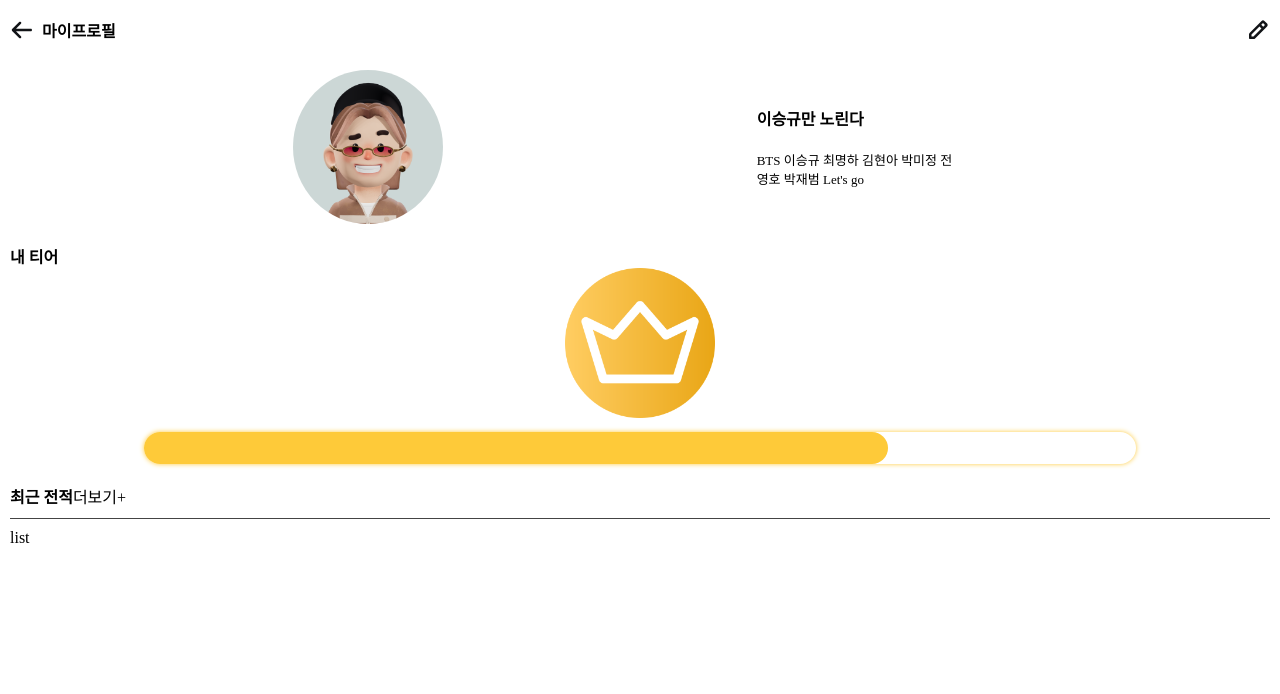
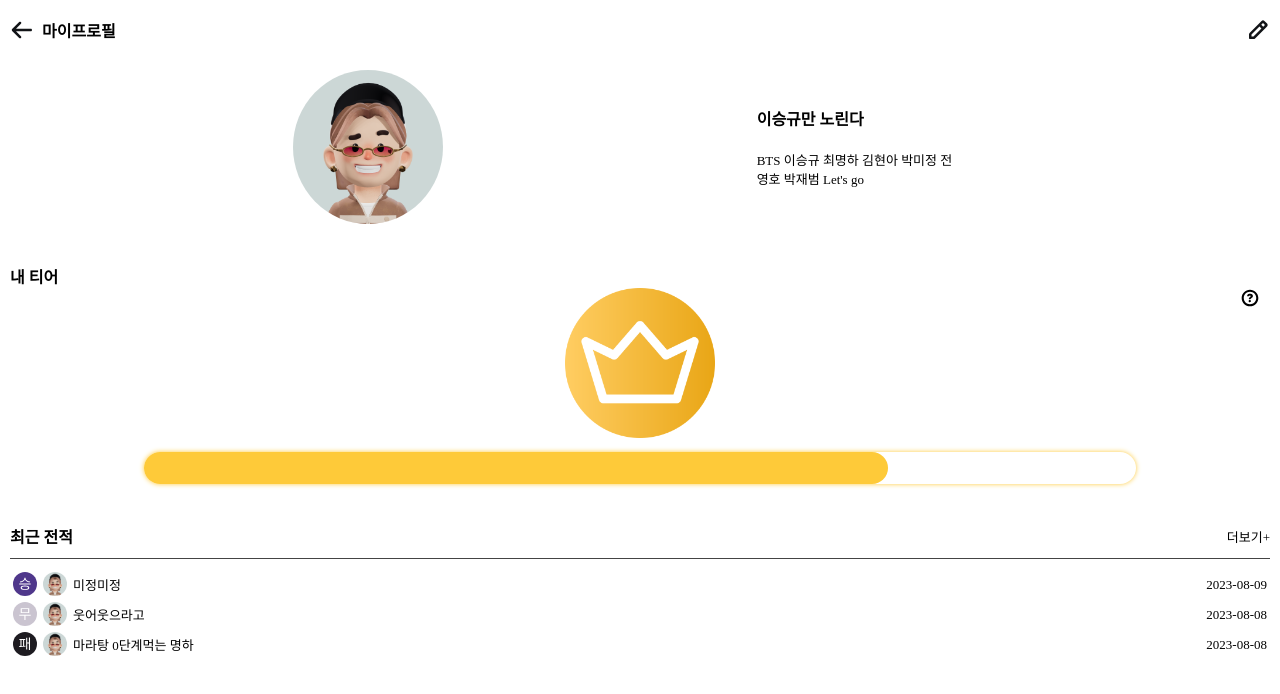
Before and after one commit to TEAM-DGRR/dgrr, a React (Create React App) app in the folder frontend/: page /myprofile in a window 1280 px wide. Shown: the top 694 px of the page. Built offline with nearby package versions, Linux system fonts and the light colour scheme.

Commit message:
design: mypage 디자인 css 수정

```diff
--- a/frontend/src/assets/scss/Profile.scss
+++ b/frontend/src/assets/scss/Profile.scss
@@ -3,6 +3,27 @@
 .MyProfile {
 	width: 100%;
 	height: 100%;
+}
+
+.modal {
+	position: fixed;
+	top: 0;
+	left: 0;
+	width: 100%;
+	height: 100%;
+	background-color: rgba(0, 0, 0, 0.7);
+	display: flex;
+	justify-content: center;
+	align-items: center;
+	z-index: 1000;
+}
+
+.modal-content {
+	background-color: white;
+	width: 70%;
+	padding: 20px;
+	border-radius: 5px;
+	box-shadow: 0 2px 8px rgba(0, 0, 0, 0.2);
 }
 
 .MarginFrame {
@@ -60,9 +81,14 @@
 }
 
 .tier {
-	margin: 20px 0;
+	margin: 40px 0;
 	span {
 		font-weight: bold;
+	}
+	.tierInfo {
+		width: 20px;
+		position: absolute;
+		right: 20px;
 	}
 	.tierImage {
 		width: 150px;
@@ -115,15 +141,55 @@
 }
 
 .record {
-	margin: 20px 0;
+	margin: 40px 0;
 	.recordTitle {
+		display: flex;
+		justify-content: space-between;
 		.recentlyBattle {
 			font-weight: bold;
+		}
+		.moreBattle {
+			font-size: small;
+			align-self: center;
 		}
 	}
 
 	.divisionLine {
 		border-top: 1px solid #444444;
-		margin: 10px 0px;
+		margin: 10px 0;
+	}
+
+	.recordList {
+		.list_ul {
+			.battle-item {
+				.battle-result {
+					display: flex;
+					justify-content: space-between;
+					align-items: center;
+					.result-left {
+						display: flex;
+						align-items: center;
+						.result-image {
+							margin: 3px;
+						}
+						.profile-image {
+							width: 24px;
+							border-radius: 50%;
+							margin: 3px;
+						}
+						.nickname {
+							margin: 3px;
+							font-size: small;
+						}
+					}
+					.result-right {
+						.date {
+							font-size: small;
+							margin: 3px;
+						}
+					}
+				}
+			}
+		}
 	}
 }
--- a/frontend/src/pages/ProfilePages/MyProfile.tsx
+++ b/frontend/src/pages/ProfilePages/MyProfile.tsx
@@ -1,17 +1,55 @@
 import arrowleft from 'assets/images/ico_arrow-left_24px.svg';
 import editImg from 'assets/images/ico_edit_24px.svg';
-import personImg from 'assets/images/ico_person_24px.svg';
 import profileImg from 'assets/images/peeps-avatar.png';
 import tierGold from 'assets/images/tier_gold.png';
+import winImg from 'assets/images/result_win.svg';
+import loseImg from 'assets/images/result_lose.svg';
+import drawImg from 'assets/images/result_draw.svg';
+import questionImg from 'assets/images/question.svg';
 import 'assets/scss/Profile.scss';
 import { useNavigate } from 'react-router';
 import gsap from 'gsap';
-import { useEffect, useRef } from 'react';
+import { useEffect, useRef, useState } from 'react';
+import TierInfoModal from 'components/Game/Elements/TierInfoModal'; // 모달 컴포넌트 임포트
 
 export const MyProfile = () => {
 	const navigate = useNavigate();
 	// 회원정보 받아오기 나중에 추가예정
 
+	//modal
+	const [isModalOpen, setIsModalOpen] = useState(false);
+	const openModal = () => {
+		setIsModalOpen(true);
+	};
+
+	const closeModal = () => {
+		setIsModalOpen(false);
+	};
+
+	//battleDetailList
+	const battleDetailList = [
+		{
+			result: 'WIN',
+			profileImage: 'path_to_profile_image_1.jpg',
+			nickname: '미정미정',
+			date: '2023-08-09',
+		},
+		{
+			result: 'DRAW',
+			profileImage: 'path_to_profile_image_2.jpg',
+			nickname: '웃어웃으라고',
+			date: '2023-08-08',
+		},
+		{
+			result: 'LOSE',
+			profileImage: 'path_to_profile_image_2.jpg',
+			nickname: '마라탕 0단계먹는 명하',
+			date: '2023-08-08',
+		},
+		// ...
+	];
+
+	//progressBar
 	const progressBarContainerRef = useRef(null);
 	const progressBarRef = useRef(null);
 	const progressBarTextRef = useRef(null);
@@ -45,6 +83,7 @@ export const MyProfile = () => {
 
 	return (
 		<div className='MyProfile'>
+			<TierInfoModal isOpen={isModalOpen} closeModal={closeModal} />
 			<div className='MarginFrame'>
 				<div className='navbar'>
 					<div className='navbar-left'>
@@ -75,6 +114,9 @@ export const MyProfile = () => {
 
 				<div className='tier'>
 					<span>내 티어</span>
+					<div className='tierInfo'>
+						<img src={questionImg} alt='티어 정보 보기' onClick={openModal} />
+					</div>
 					<div className='tierImage'>
 						<img src={tierGold} alt='티어 예시' />
 					</div>
@@ -97,7 +139,35 @@ export const MyProfile = () => {
 						<span className='moreBattle'>더보기+</span>
 					</div>
 					<div className='divisionLine'></div>
-					<div>list</div>
+					<div className='recordList'>
+						<ul className='list_ul'>
+							{battleDetailList.map((item, index) => (
+								<li key={index} className='battle-item'>
+									<div className='battle-result'>
+										<div className='result-left'>
+											<img
+												className='result-image'
+												src={
+													item.result === 'WIN'
+														? winImg
+														: item.result === 'LOSE'
+														? loseImg
+														: drawImg
+												}
+												alt='승리 이미지'
+											/>
+											<img className='profile-image' src={profileImg} alt='프로필 이미지' />
+											<span className='nickname'>{item.nickname}</span>
+										</div>
+
+										<div className='result-right'>
+											<span className='date'>{item.date}</span>
+										</div>
+									</div>
+								</li>
+							))}
+						</ul>
+					</div>
 				</div>
 			</div>
 		</div>
```
